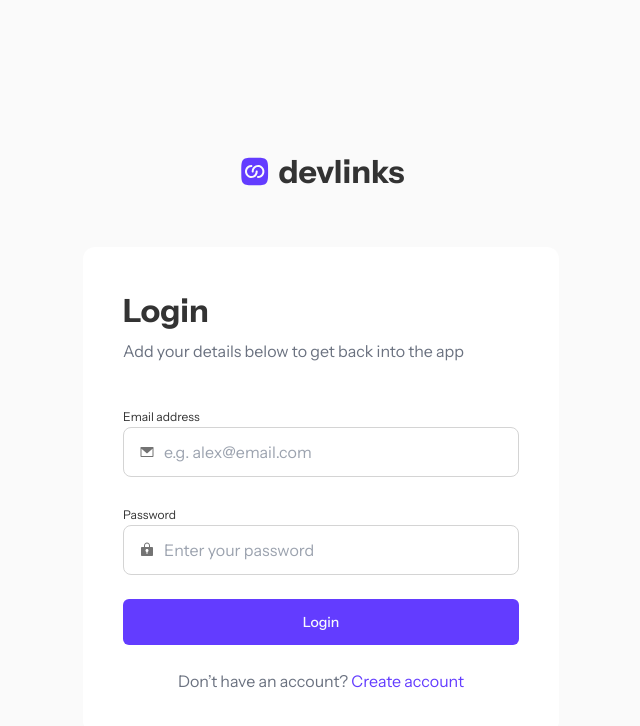
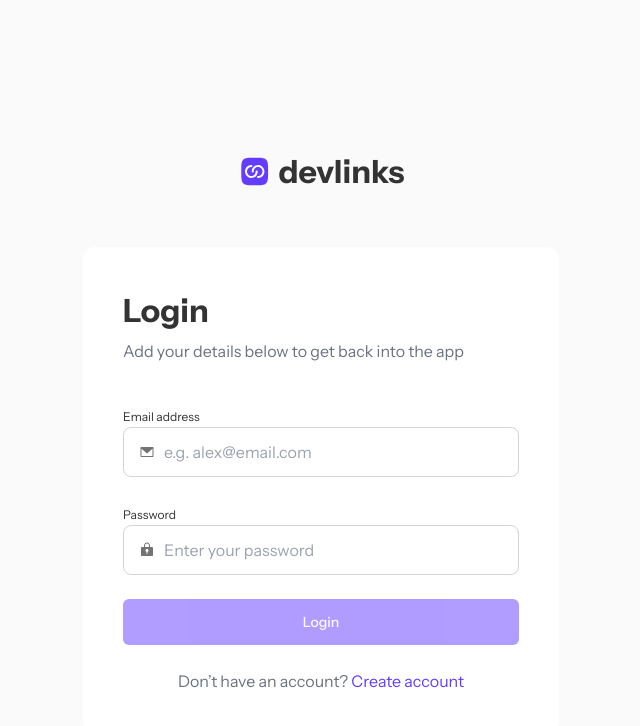
Before and after one commit to kingbary/dev-link, a Next.js app: page /auth/login in a window 1280 px wide. Shown: the top 726 px of the page, without its empty margins (319-959 px from the left). Built offline with nearby package versions, Linux system fonts and the light colour scheme.

Commit message:
feat: add box-shadow to focused input

```diff
--- a/app/(auth)/auth/login/page.tsx
+++ b/app/(auth)/auth/login/page.tsx
@@ -7,7 +7,7 @@ import React from 'react'
 import { FieldValues, useForm } from 'react-hook-form'
 
 export default function Login() {
-    const { register, handleSubmit, formState: { errors } } = useForm<FieldValues>({ mode: "all" })
+    const { register, handleSubmit, formState: { errors, isValid } } = useForm<FieldValues>({ mode: "all" })
     const onSubmit = (data: FieldValues) => {
         console.log(data)
     }
@@ -34,7 +34,7 @@ export default function Login() {
                                 })}
                                 type="email"
                                 id="email"
-                                className={`w-full py-3 pl-10 pr-[105px] border ${errors?.email ? "border-destructive" : "border-neutral-300"} outline-none rounded-lg focus:outline-[1px] focus:outline-offset-0 focus:outline-neutral-300`}
+                                className={`w-full py-3 pl-10 pr-[105px] border ${errors?.email ? "border-destructive" : "border-neutral-300"} outline-none rounded-lg focus:shadow-purpleShadow focus:outline-[1px] focus:outline-offset-0 focus:outline-neutral-300`}
                                 placeholder='e.g. alex@email.com'
                             />
                             <Image src={"/assets/icons/envelope.svg"} className="absolute top-1/2 left-4 -translate-y-1/2" width={16} height={16} alt='' />
@@ -52,7 +52,7 @@ export default function Login() {
                                 {...register("password", { required: "Can't be empty" })}
                                 type="password"
                                 id="password"
-                                className={`w-full py-3 px-10 pr-[105px] border ${errors?.password ? "border-destructive" : "border-neutral-300"} outline-none rounded-lg focus:outline-[1px] focus:outline-offset-0 focus:outline-neutral-300`}
+                                className={`w-full py-3 px-10 pr-[105px] border ${errors?.password ? "border-destructive" : "border-neutral-300"} outline-none rounded-lg focus:shadow-purpleShadow focus:outline-[1px] focus:outline-offset-0 focus:outline-neutral-300`}
                                 placeholder='Enter your password'
                             />
                             <Image src={"/assets/icons/lock.svg"} className="absolute top-1/2 left-4 -translate-y-1/2" width={16} height={16} alt='' />
@@ -62,7 +62,7 @@ export default function Login() {
                         </div>
                     </div>
                     <div>
-                        <Button type="submit">Login</Button>
+                        <Button type="submit" disabled={!isValid}>Login</Button>
                     </div>
                     <p className='text-gray-500 text-center'>Don’t have an account? <Link href={"/create-account"} className='text-secondary hover:text-secondary/80'>Create account</Link></p>
                 </div>
--- a/tailwind.config.ts
+++ b/tailwind.config.ts
@@ -74,6 +74,9 @@ const config = {
         "accordion-down": "accordion-down 0.2s ease-out",
         "accordion-up": "accordion-up 0.2s ease-out",
       },
+      boxShadow: {
+        purpleShadow: "0px 0px 32px 0px rgba(99, 60, 255, 0.25)",
+      },
     },
   },
   plugins: [require("tailwindcss-animate")],
```
